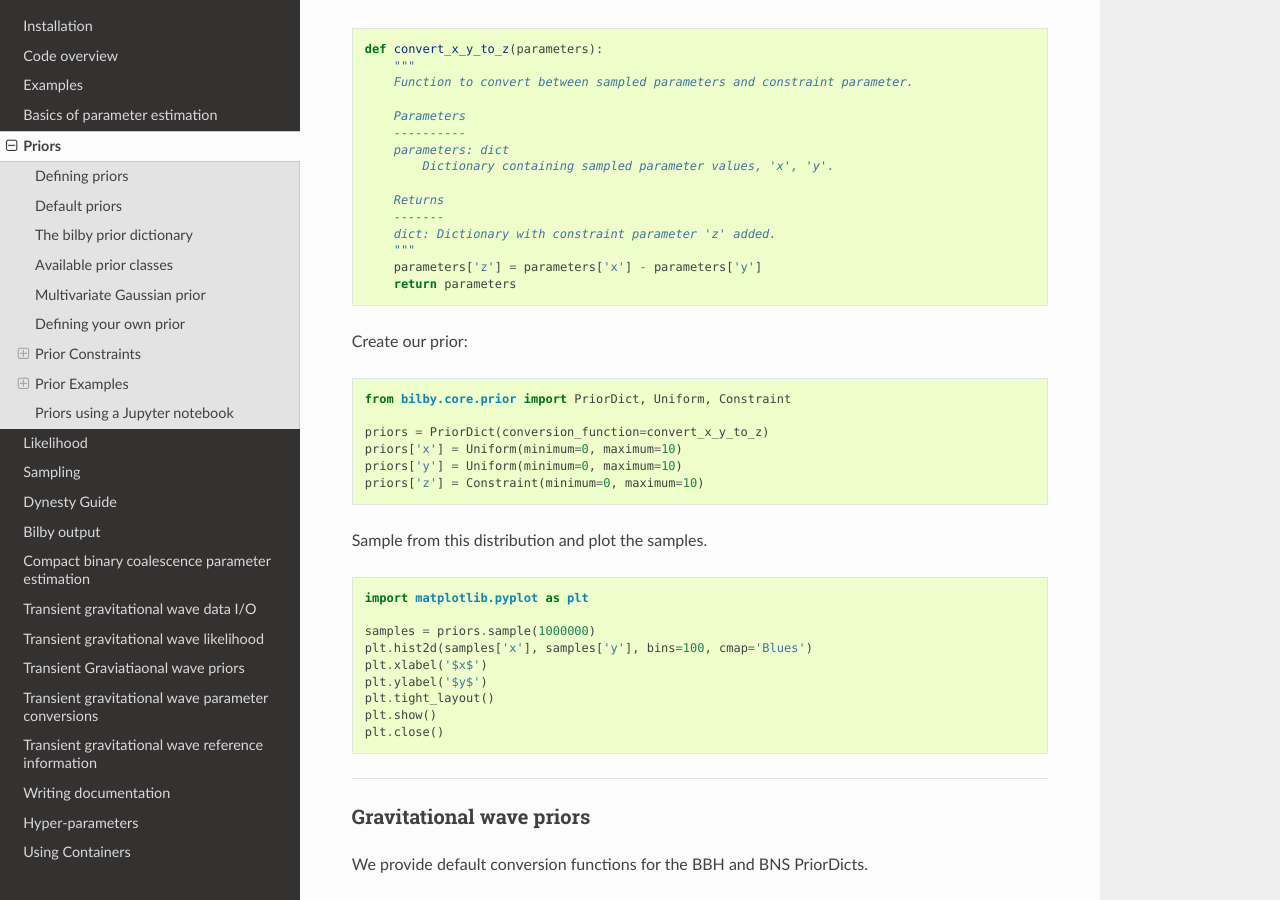
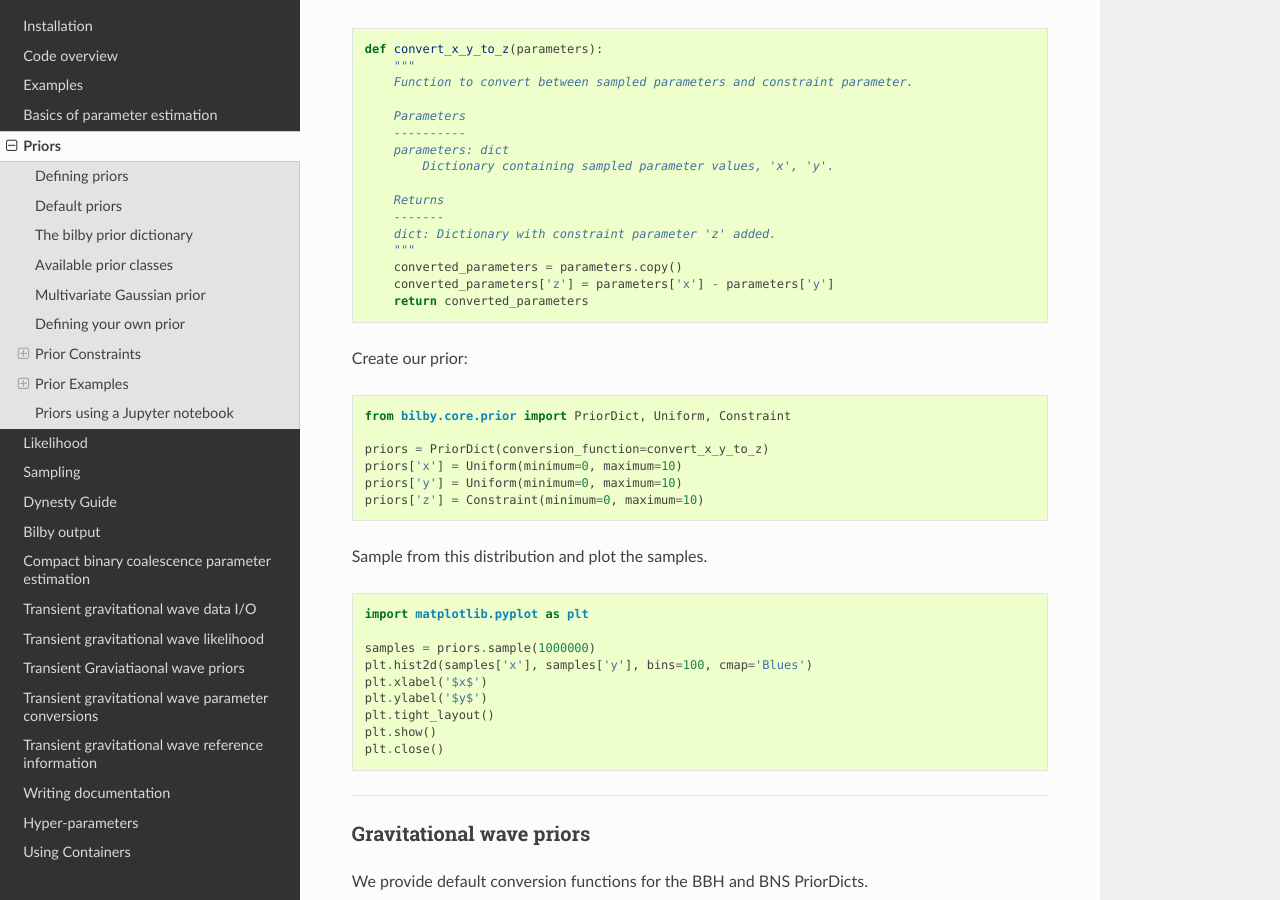
Before and after one commit to bilby-dev/bilby, a Sphinx documentation site: the page built from docs/prior.txt, in a window 1280 px wide and 900 px high, scrolled down 3576 px. Built offline with Sphinx 7.4.7 and the Read the Docs theme 2.0.0, drawn with Linux system fonts in a browser that asks for light colours; the version number is read from the project's files by our own code.

Commit message:
Revert "remove unnecessary constraint checking:"
This reverts commit ed0614245b8cbe15f6422dbdc003a438868c0517.

```diff
--- a/docs/prior.txt
+++ b/docs/prior.txt
@@ -178,8 +178,9 @@ First thing: define a function which generates z=x-y from x and y.
         -------
         dict: Dictionary with constraint parameter 'z' added.
         """
-        parameters['z'] = parameters['x'] - parameters['y']
-        return parameters
+        converted_parameters = parameters.copy()
+        converted_parameters['z'] = parameters['x'] - parameters['y']
+        return converted_parameters
 
 Create our prior:
 
```
